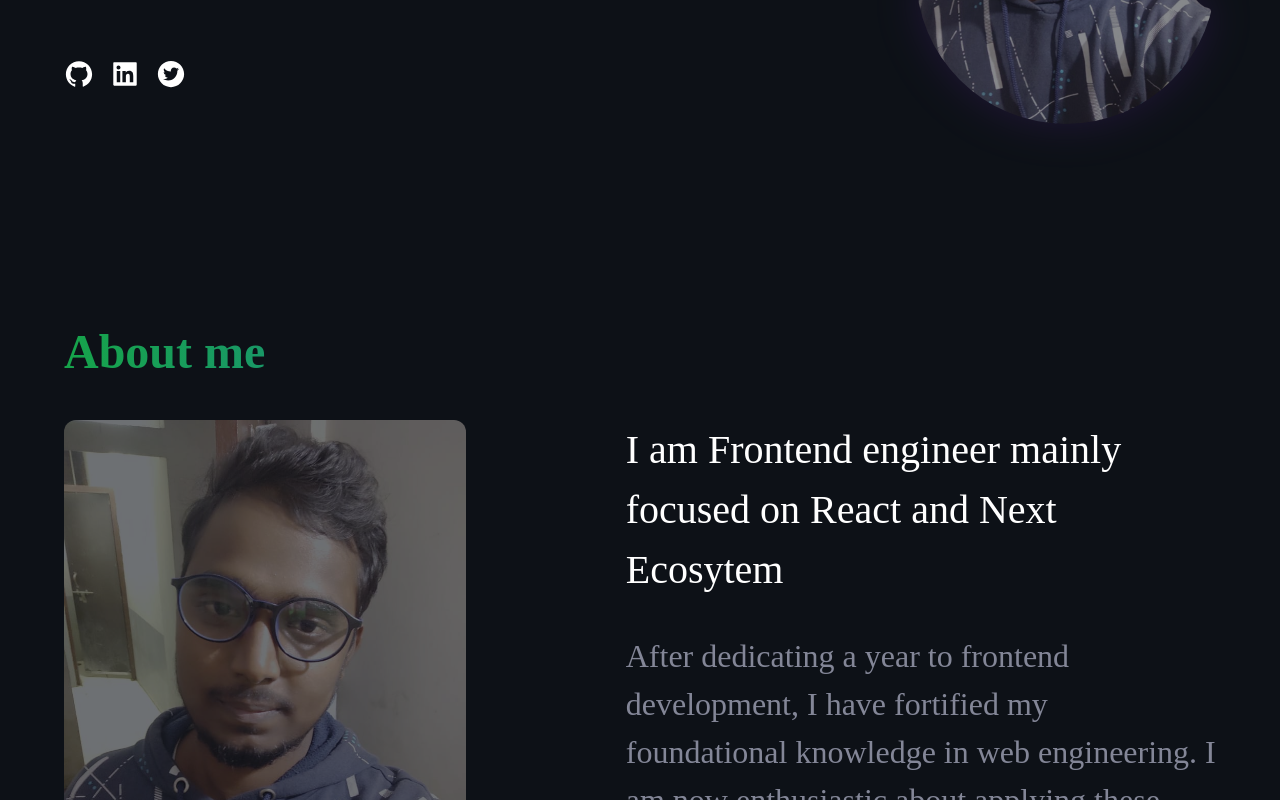
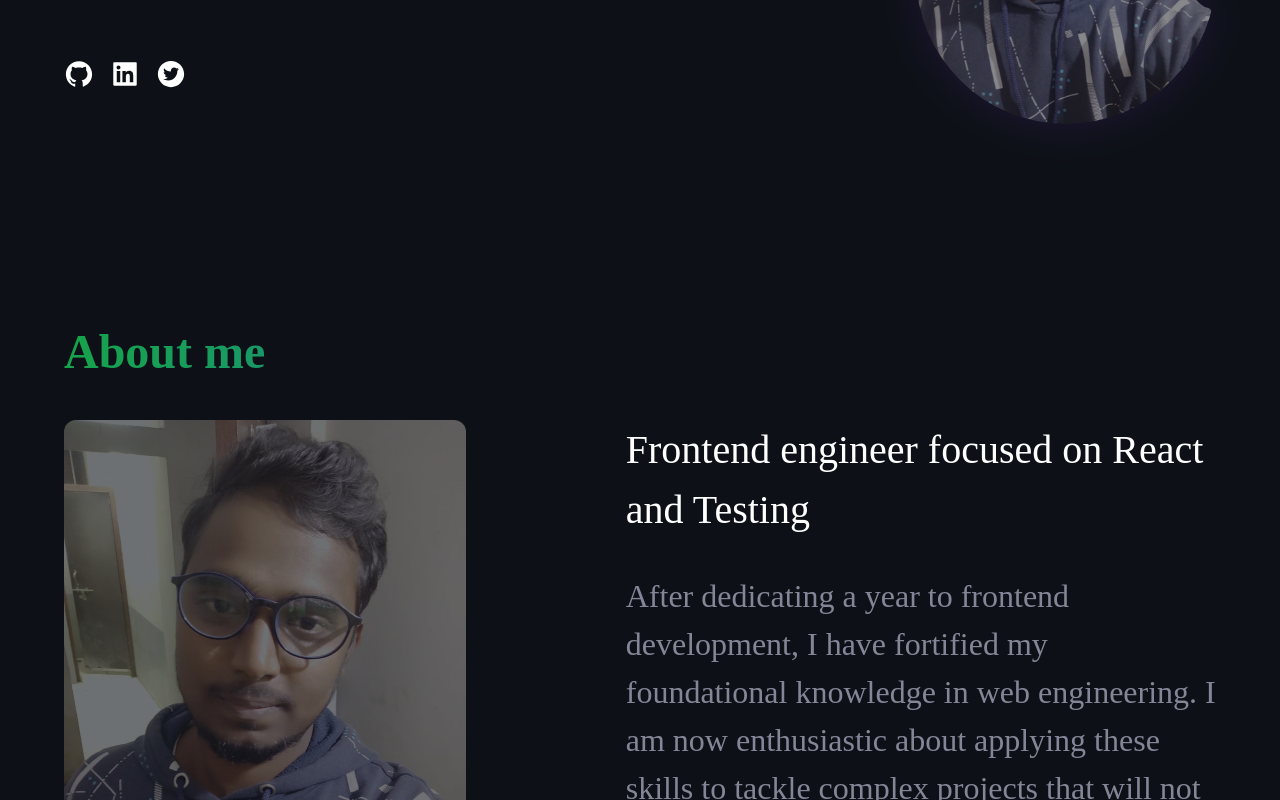
Before and after one commit to khurshedeth/data-entry, a Next.js app: page / in a window 1280 px wide. Shown: the part 458-1258 px from the top of the page. Built offline with nearby package versions, Linux system fonts and the light colour scheme.

Commit message:
some text changes

```diff
--- a/components/About.js
+++ b/components/About.js
@@ -34,7 +34,7 @@ function About() {
           className=" w-[100%] flex flex-col gap-[2rem]"
         >
           <h1 className=" text-[2.5rem] max-md:text-[2rem]">
-            I am Frontend engineer mainly focused on React and Next Ecosytem
+          Frontend engineer focused on React and Testing
           </h1>
           <p className="text-[#838697] text-[2rem] max-md:text-[1.5rem]">
             After dedicating a year to frontend development, I have fortified my
```
